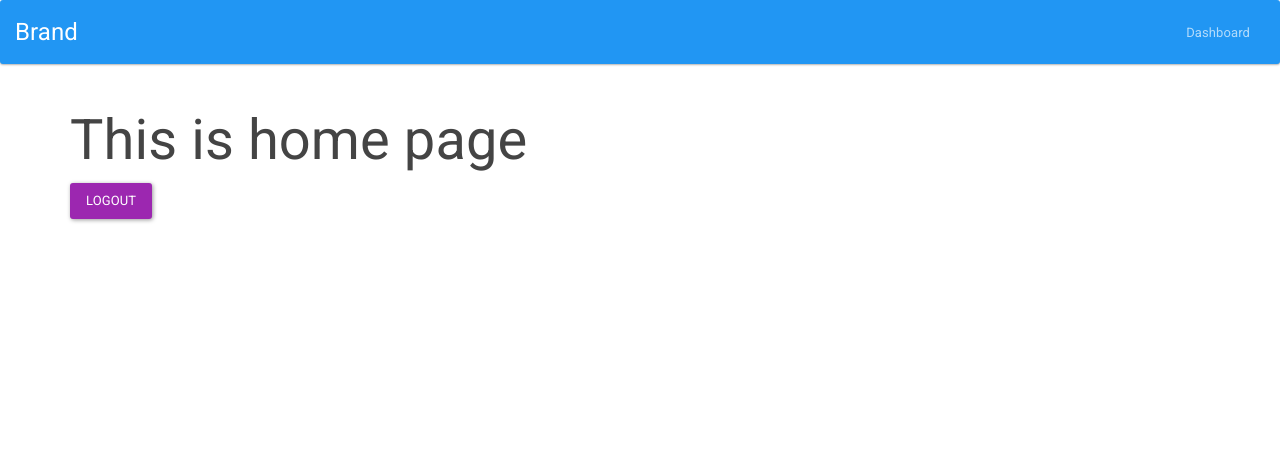
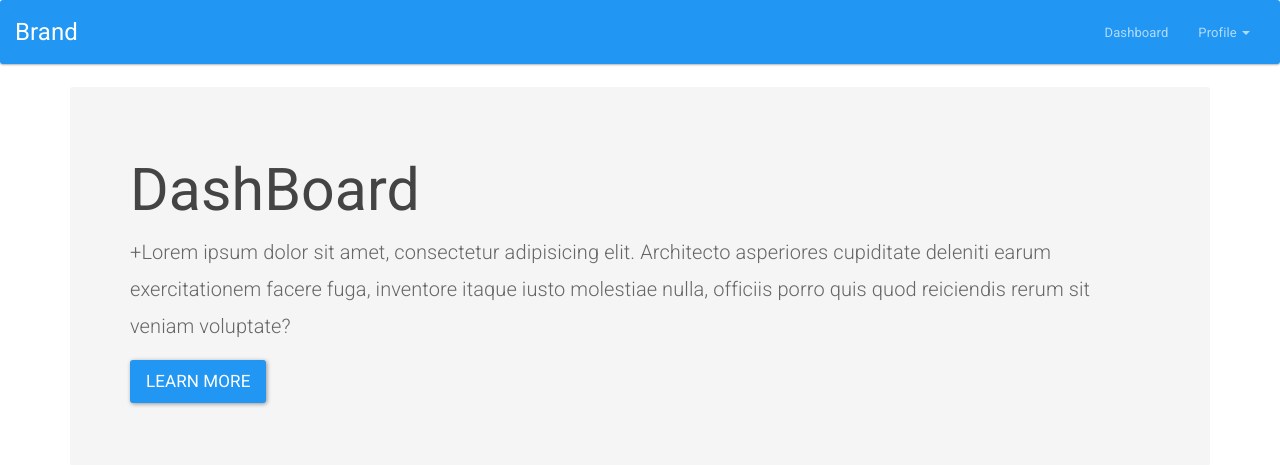
Before and after one commit to tanvir002700/djangoBootStarter, a Django app: page / in a window 1280 px wide. Shown: the top 465 px of the page. Run offline with Django 3.2, Linux system fonts and the light colour scheme; the visitor is signed in with stand-in values (Sample User, id 1); parts of the project's set-up code (start-up, migrations or seed data) failed here and were passed over; some libraries are stand-ins or nearby versions.

Commit message:
update dashboard

```diff
--- a/dashboard/templates/home.html
+++ b/dashboard/templates/home.html
@@ -1,6 +1,11 @@
 {% extends 'main_layout.html' %}
 
 {% block body %}
-<h1>This is home page</h1>
-<a href="{% url 'accounts:logout' %}" class="btn btn-info">Logout</a>
+    <div class="jumbotron">
+        <h1>DashBoard</h1>
+        <p>+Lorem ipsum dolor sit amet, consectetur adipisicing elit. Architecto asperiores cupiditate deleniti earum
+            exercitationem facere fuga, inventore itaque iusto molestiae nulla, officiis porro quis quod reiciendis
+            rerum sit veniam voluptate?</p>
+        <p><a class="btn btn-primary btn-lg">Learn more</a></p>
+    </div>
 {% endblock body %}
--- a/templates/main_nav.html
+++ b/templates/main_nav.html
@@ -2,4 +2,14 @@
 
 {% block nav-element-right %}
     <li><a href="#">Dashboard</a></li>
+    <li class="dropdown">
+        <a href="#" class="dropdown-toggle" data-toggle="dropdown" role="button" aria-expanded="false">Profile <span
+                class="caret"></span></a>
+        <ul class="dropdown-menu" role="menu">
+            <li><a href="#">Details</a></li>
+            <li><a href="#">Settings</a></li>
+            <li class="divider"></li>
+            <li><a href="{% url 'accounts:logout' %}">LogOut</a></li>
+        </ul>
+    </li>
 {% endblock nav-element-right %}
```
